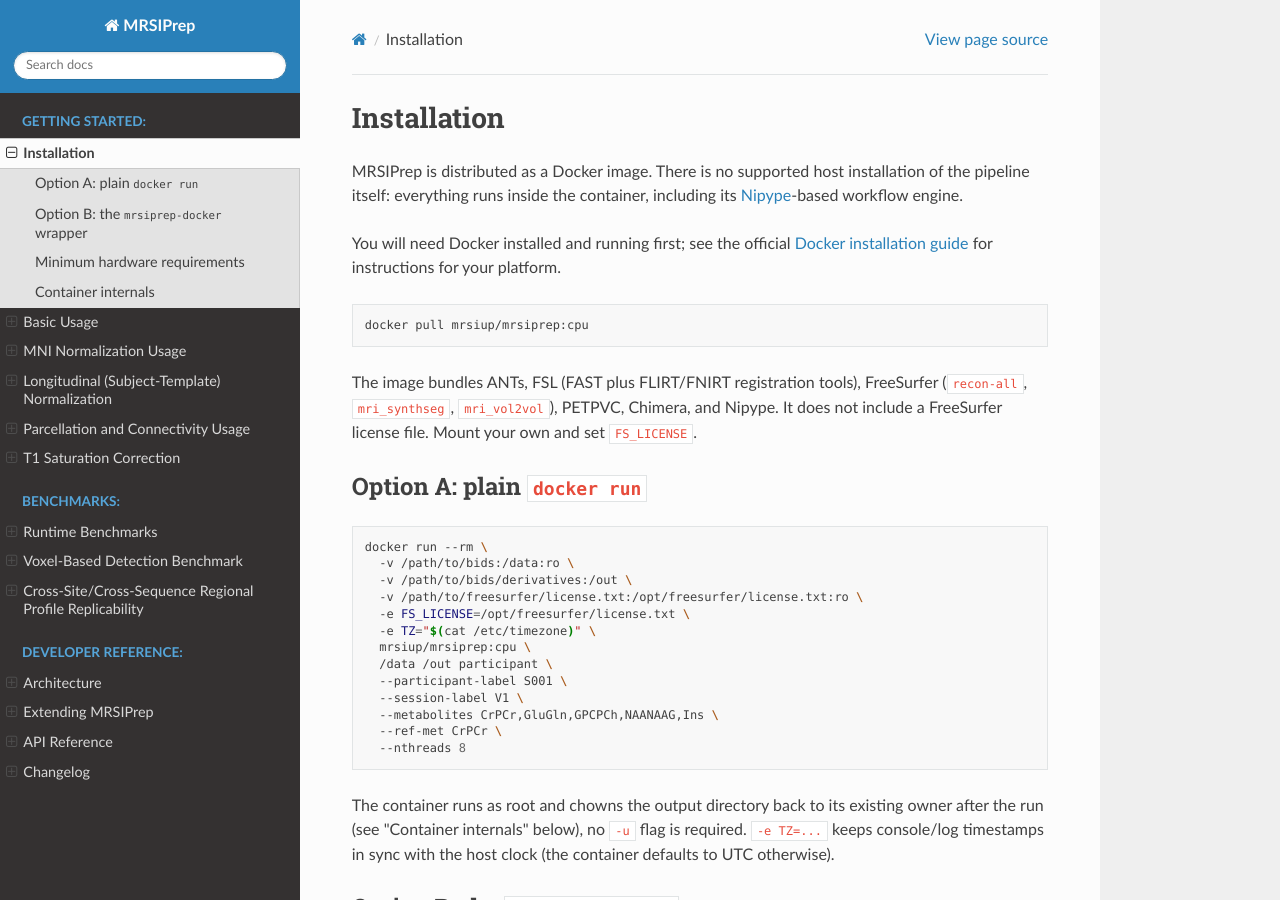
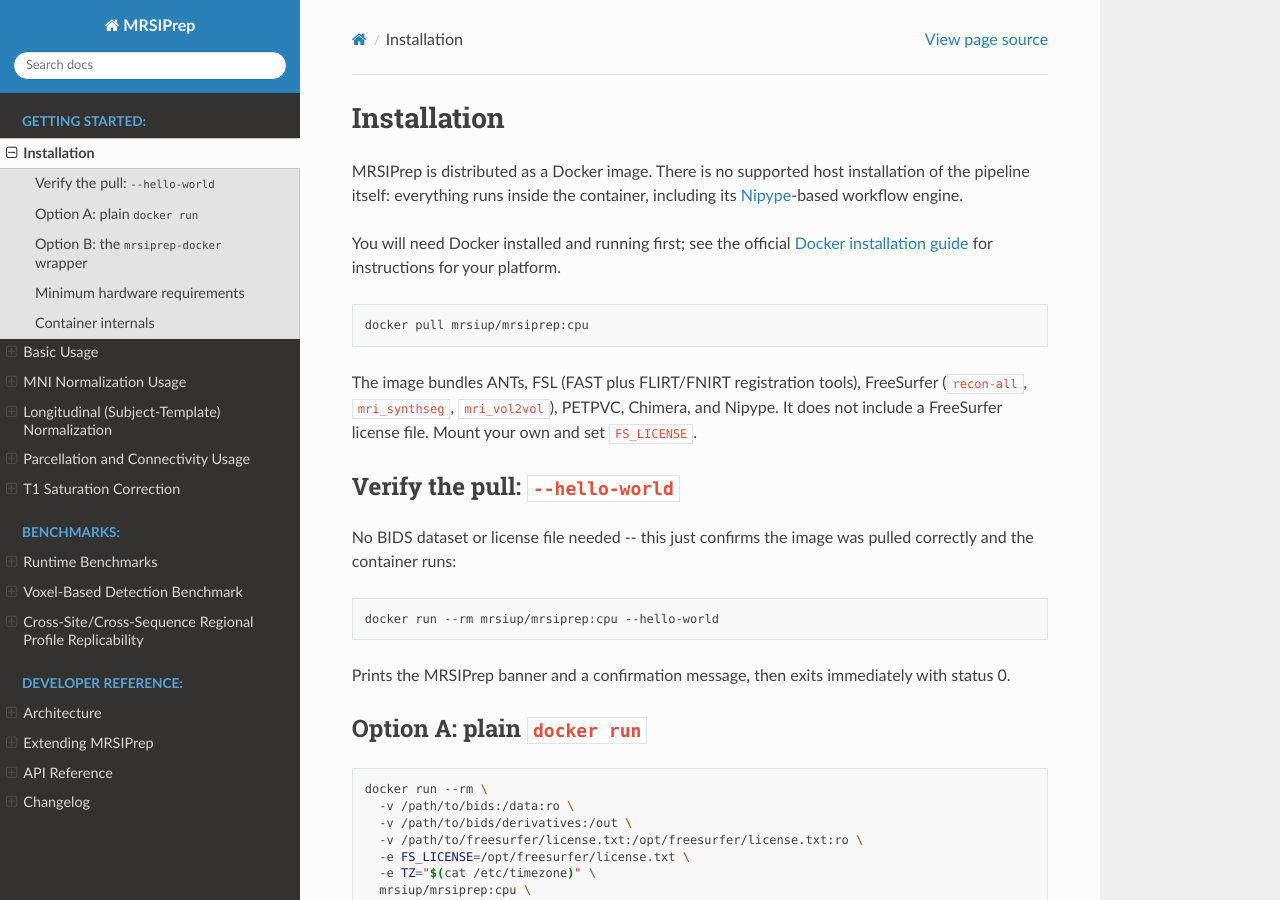
Before and after one commit to MRSI-Psychosis-UP/MRSIPrep, a Sphinx documentation site: the page built from docs/installation.md, in a window 1280 px wide and 900 px high. Built offline with Sphinx 7.4.7 and the Read the Docs theme 3.1.0, drawn with Linux system fonts in a browser that asks for light colours; pages that are not in the unit, such as notebooks, are missing from menus.

Commit message:
Add --hello-world CLI smoke test and reshuffle installation docs
Prints the MRSIPrep banner and a confirmation message, then exits 0 --
lets users verify a docker pull worked without mounting a BIDS dataset
or FreeSurfer license, following the same pre-parse short-circuit
pattern already used by --list-presets.

Also gitignore actions-runner/ (a local self-hosted GitHub Actions
runner install, holds registration credentials that must never be
committed).

````diff
--- a/docs/installation.md
+++ b/docs/installation.md
@@ -15,6 +15,18 @@
 The image bundles ANTs, FSL (FAST plus FLIRT/FNIRT registration tools),
 FreeSurfer (`recon-all`, `mri_synthseg`, `mri_vol2vol`), PETPVC, Chimera, and Nipype. It does not
 include a FreeSurfer license file. Mount your own and set `FS_LICENSE`.
+
+## Verify the pull: `--hello-world`
+
+No BIDS dataset or license file needed -- this just confirms the image was
+pulled correctly and the container runs:
+
+```bash
+docker run --rm mrsiup/mrsiprep:cpu --hello-world
+```
+
+Prints the MRSIPrep banner and a confirmation message, then exits
+immediately with status 0.
 
 ## Option A: plain `docker run`
 
````
Also changed, not shown: docs/changelog.md (+7 -0 lines), 4 other files.
